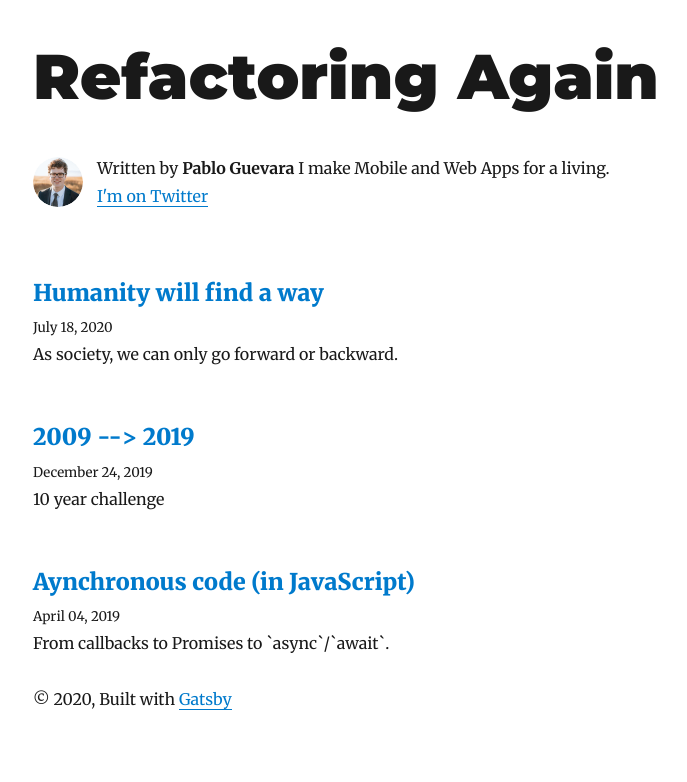
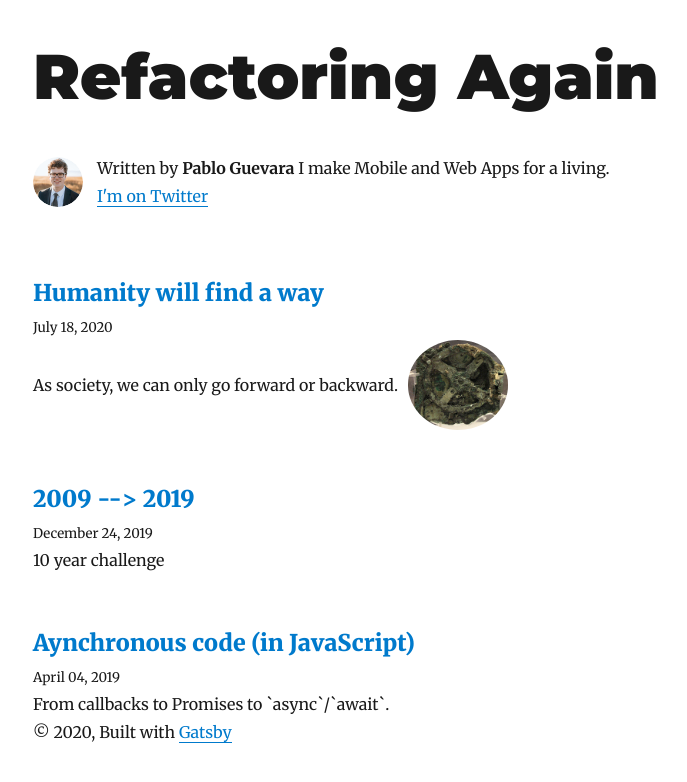
Before and after one commit to pablog178/pablog178.github.io, a Gatsby site: page / in a window 1280 px wide. Shown: the whole page, without its empty margins (292-979 px from the left). Built offline with nearby package versions, Linux system fonts and the light colour scheme; Gatsby itself is replaced by a stand-in of ours; some packages are replaced by stand-ins of ours.

Commit message:
Update index to support `media` from posts

```diff
--- a/content/blog/humanity-will-find-way/index.md
+++ b/content/blog/humanity-will-find-way/index.md
@@ -2,6 +2,7 @@
 title: Humanity will find a way
 date: "2020-07-18T22:12:03.284Z"
 description: "As society, we can only go forward or backward."
+media: "./mechanism.jpg"
 ---
 
 ![](mechanism.jpg)
--- a/src/components/bio.js
+++ b/src/components/bio.js
@@ -70,9 +70,7 @@ const Bio = () => {
           Written by <strong>{author.name}</strong> {author.summary}
         </p>
         <p style={styles.main.p}>
-          <a href={`https://twitter.com/${social.twitter}`}>
-            I'm on Twitter
-          </a>
+          <a href={`https://twitter.com/${social.twitter}`}>I'm on Twitter</a>
         </p>
       </div>
     </div>
--- a/src/pages/index.js
+++ b/src/pages/index.js
@@ -1,5 +1,6 @@
 import React from "react"
 import { Link, graphql } from "gatsby"
+import Image from "gatsby-image"
 
 import Bio from "../components/bio"
 import Layout from "../components/layout"
@@ -15,33 +16,64 @@ const BlogIndex = ({ data, location }) => {
       <SEO title="All posts" />
       <Bio />
       {posts.map(({ node }) => {
-        const title = node.frontmatter.title || node.fields.slug
+        const {
+          excerpt = "",
+          fields: { slug = "No title" },
+          frontmatter: { date = "", title = "", description = "", media },
+          timeToRead = 0,
+        } = node || {}
+
         return (
           <article key={node.fields.slug}>
+            <div>
               <header>
+                <Link style={{ boxShadow: `none` }} to={slug}>
                   <h3
                     style={{
                       marginBottom: rhythm(1 / 4),
                     }}
                   >
-                <Link style={{ boxShadow: `none` }} to={node.fields.slug}>
-                  {title}
+                    {title || slug}
+                  </h3>
                 </Link>
-              </h3>
-              <small>{node.frontmatter.date}</small>
+                <small>{date}</small>
               </header>
-            <section>
+              <section style={{ display: `flex`, alignItems: `center` }}>
                 <p
                   dangerouslySetInnerHTML={{
-                  __html: node.frontmatter.description || node.excerpt,
+                    __html: description || excerpt,
+                  }}
+                  style={{
+                    marginBottom: 0,
                   }}
                 />
+                {postImage(media)}
               </section>
+            </div>
           </article>
         )
       })}
     </Layout>
   )
+}
+
+const postImage = media => {
+  if (media) {
+    return (
+      <Image
+        fluid={media.childImageSharp.fluid}
+        style={{
+          minWidth: `100px`,
+          marginLeft: `10px`,
+        }}
+        imgStyle={{
+          borderRadius: `50%`,
+        }}
+      />
+    )
+  }
+
+  return ""
 }
 
 export default BlogIndex
@@ -64,7 +96,16 @@ export const pageQuery = graphql`
             date(formatString: "MMMM DD, YYYY")
             title
             description
+            media {
+              childImageSharp {
+                fluid(maxWidth: 100, quality: 100) {
+                  ...GatsbyImageSharpFluid
+                  ...GatsbyImageSharpFluidLimitPresentationSize
                 }
+              }
+            }
+          }
+          timeToRead
         }
       }
     }
```
Lines whose indentation alone changed are shown as unchanged.
